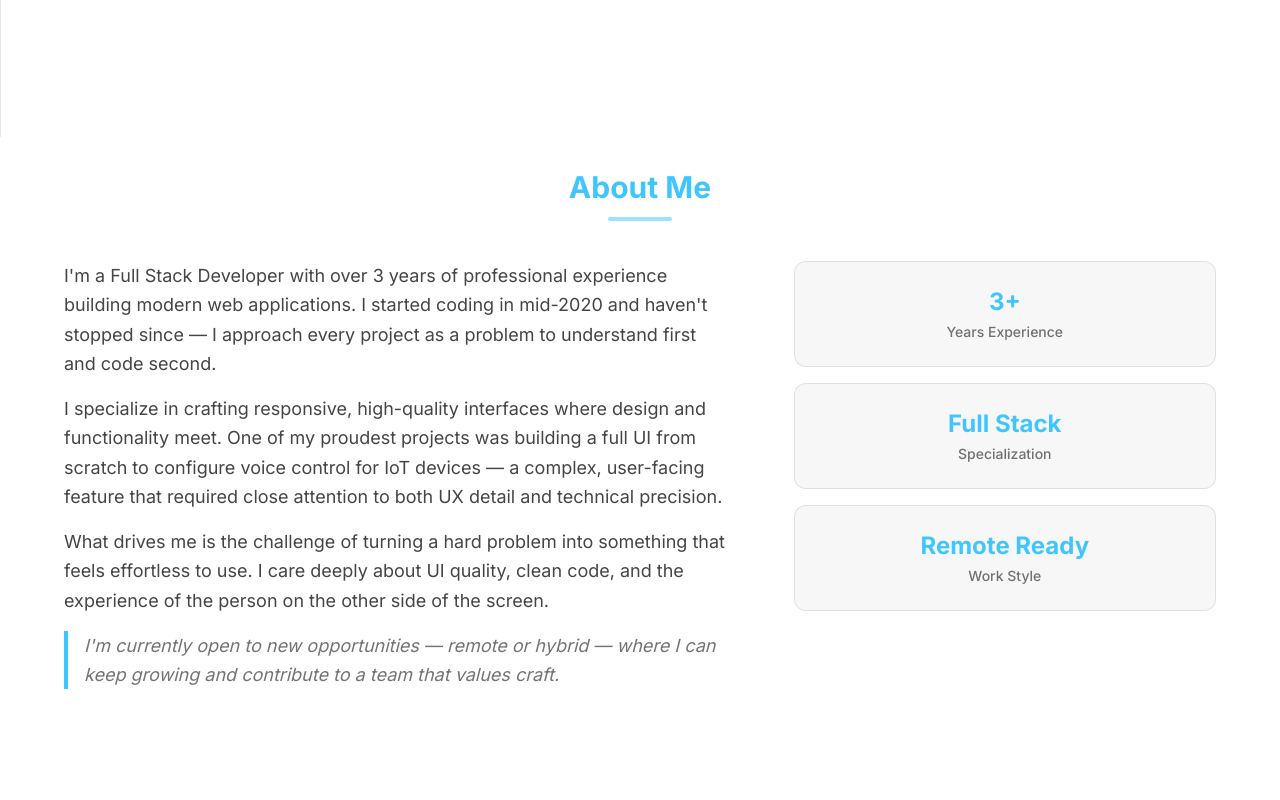
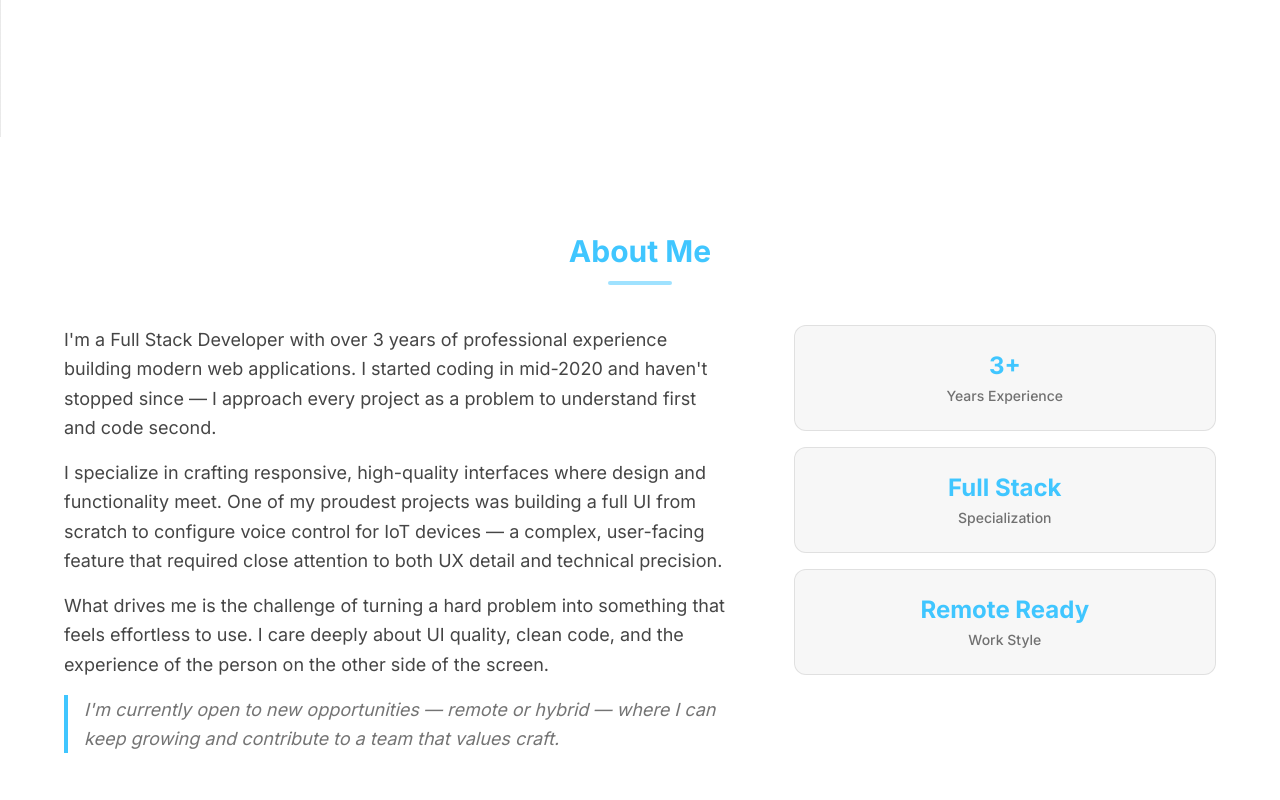
Before and after one commit to 00IRCA/portfolio, a Next.js app: page / in a window 1280 px wide. Shown: the part 660-1460 px from the top of the page. Built offline with nearby package versions, Linux system fonts and the light colour scheme; no server answers.

Commit message:
fix: balance section padding for better visual separation
Replace asymmetric pt-8/pb-32 with symmetric py-16 md:py-24 so each
section has equal breathing room top and bottom.

```diff
--- a/src/components/ui/Section.tsx
+++ b/src/components/ui/Section.tsx
@@ -16,7 +16,7 @@ export default function Section({ id, title, className, children }: Props) {
   return (
     <section id={sectionId} className={className ?? 'bg-background'}>
       <motion.div
-        className="max-w-6xl mx-auto px-8 pt-8 pb-16 md:pb-32 xl:px-0 scroll-mt-20"
+        className="max-w-6xl mx-auto px-8 py-16 md:py-24 xl:px-0 scroll-mt-20"
         variants={fadeUp}
         initial="hidden"
         whileInView="show"
```
